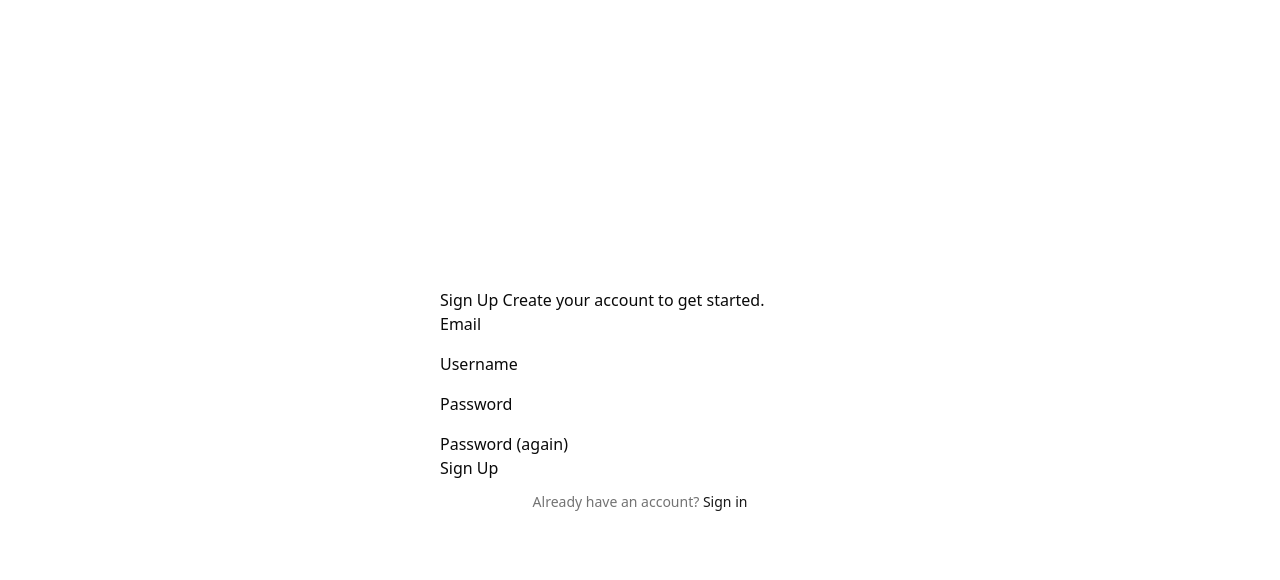
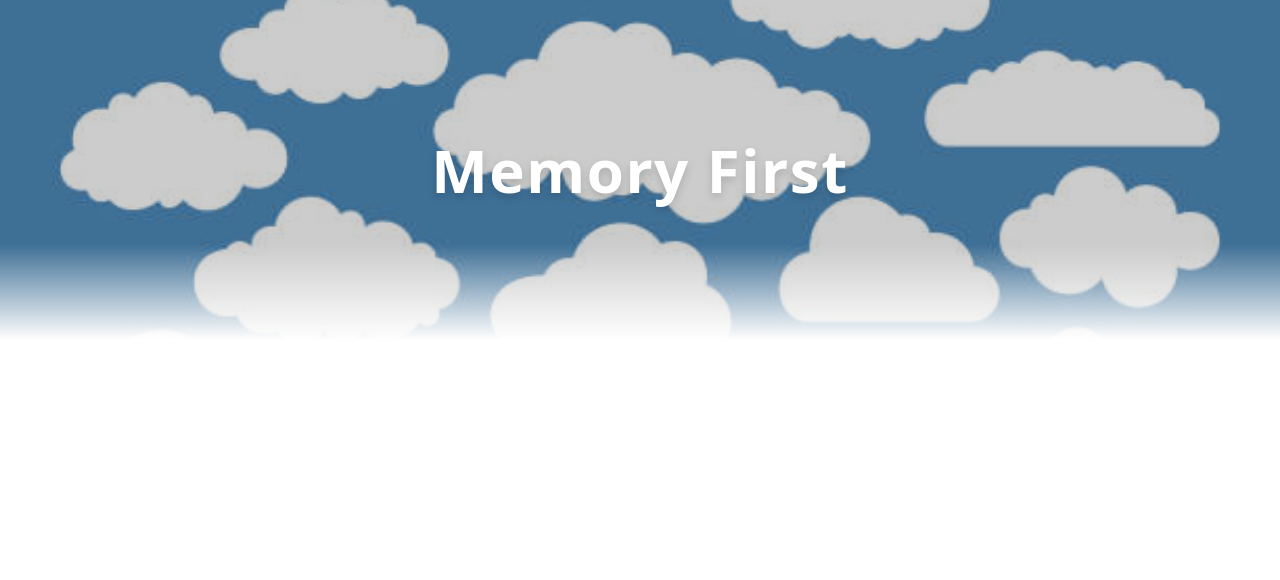
Before and after one commit to Majorkas/memory-first, a Django app: page /accounts/signup/ in a window 1280 px wide. Shown: the top 580 px of the page. Run offline with Django 5.2, Linux system fonts and the light colour scheme; style sheets or scripts are compiled from the project's sources.

Commit message:
added hero section to base template

```diff
--- a/memory_first/templates/base.html
+++ b/memory_first/templates/base.html
@@ -14,6 +14,23 @@
     {% endif %}
 </head>
 <body>
+<section class="relative h-[260px] md:h-[340px] overflow-hidden">
+    <img
+        src="{% static 'memory-first-hero.jpg' %}"
+        alt="Memory First hero"
+        class="absolute inset-0 w-full h-full object-cover"
+    />
+
+    <div class="absolute inset-0 bg-black/20"></div>
+
+    <div class="relative z-10 h-full flex items-center justify-center pointer-events-none">
+        <h1 class="text-white text-4xl md:text-6xl font-bold tracking-wide drop-shadow-lg">
+            Memory First
+        </h1>
+    </div>
+
+    <div class="absolute inset-x-0 bottom-0 h-24 bg-gradient-to-b from-transparent to-white"></div>
+</section>
     {% if messages %}
         <div class="container mx-auto px-4 py-4">
             {% for message in messages %}
@@ -26,7 +43,7 @@
   <main class="flex-1">
     {% block content%}{%endblock%}
   </main>
-    <footer class="border-t py-6">
+    <footer class="border-t py-6 ">
       <div class="container mx-auto px-4 text-center text-muted-foreground text-sm">
           <div class="flex justify-center items-center gap-4 mb-3">
               <a target="_blank" rel="noopener noreferrer" href="https://alzheimer.ie/">
```
Also changed, not shown: memory_first/static/memory-first-hero.jpg (added).
